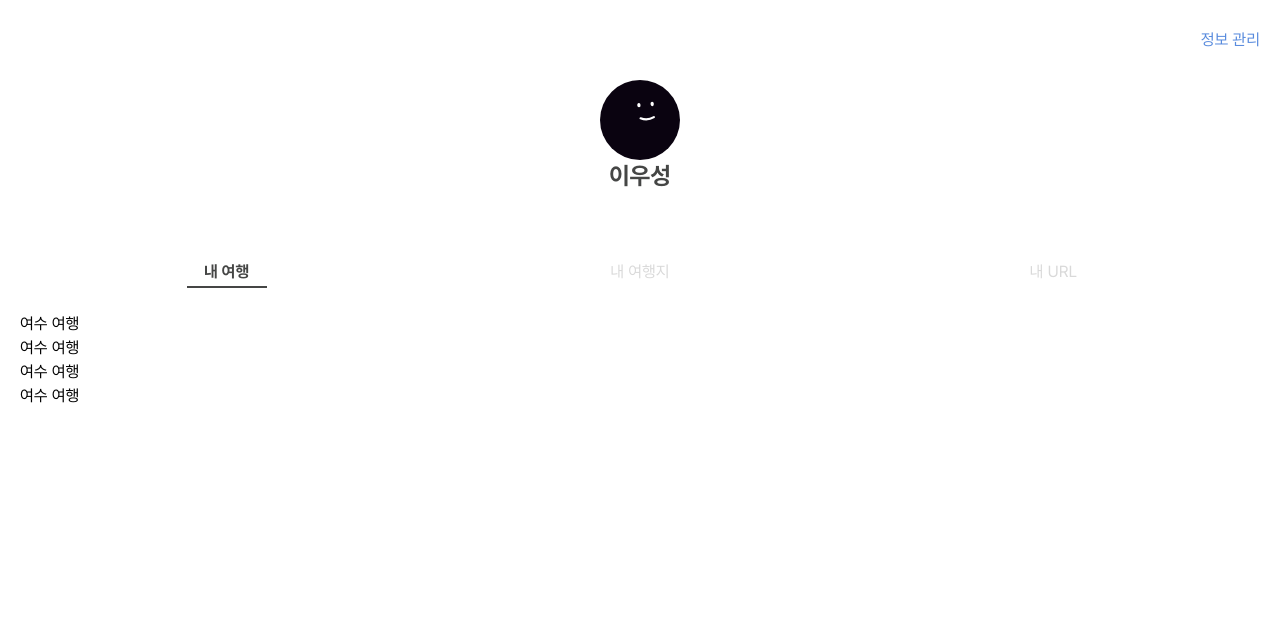
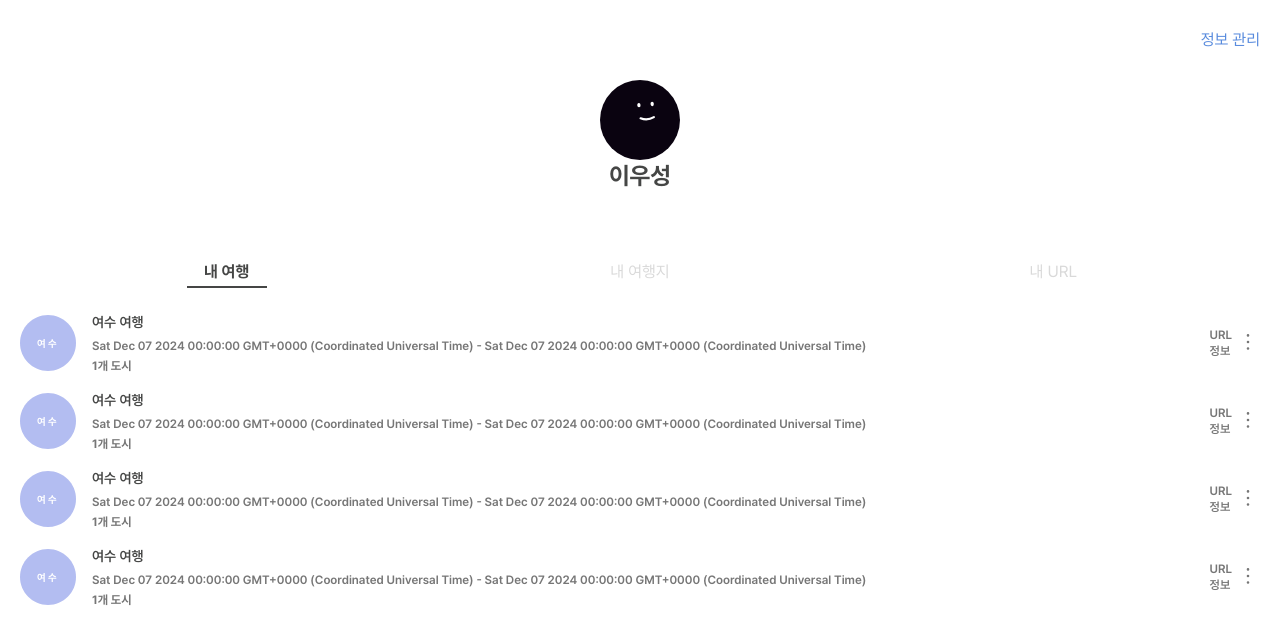
Before and after one commit to fastravel-v2/Frontend, a React (Vite) app in the folder frontend/: page /mypage/travel in a window 1280 px wide. Shown: the top 644 px of the page. Built offline with nearby package versions, Linux system fonts and the light colour scheme; no server answers.

Commit message:
Feat #19: MyTravelItem UI 작성

```diff
--- a/frontend/src/pages/MyPage/api.ts
+++ b/frontend/src/pages/MyPage/api.ts
@@ -1,5 +1,5 @@
 // import { tokenInstance } from 'src/utility/apis/axios'
-import { MyTravelItem } from './type'
+import { MyTravel } from './type'
 
 const dummyData = {
 	data: [
@@ -38,7 +38,7 @@ const dummyData = {
 	],
 }
 
-export const getMyTravel = async (): Promise<MyTravelItem[]> => {
+export const getMyTravel = async (): Promise<MyTravel[]> => {
 	// :: after api is ready
 	// const myTravelRes = await tokenInstance.post('user/travel')
 	// return myTravelRes.data
--- a/frontend/src/pages/MyPage/components/MyPageContent/MyTravel/MyTravelInfo.tsx
+++ b/frontend/src/pages/MyPage/components/MyPageContent/MyTravel/MyTravelInfo.tsx
@@ -1,15 +1,20 @@
 import { useMyTravelListQuery } from 'src/pages/MyPage/query'
+import MyTravelItem from './MyTravelItem'
 
 const MyTravelInfo = () => {
 	const { data: travelList, isLoading } = useMyTravelListQuery()
 
 	return (
-		<ul className="">
+		<ul className="flex flex-col gap-4">
 			{isLoading ? (
 				<>Loading...</>
 			) : (
-				travelList?.map((travel, index) => {
-					return <li key={`travel-${index}`}>{travel.travelName}</li>
+				travelList?.map((travelInfo, index) => {
+					return (
+						<li key={`travel-${index}`} className="flex items-center ">
+							<MyTravelItem travelInfo={travelInfo} />
+						</li>
+					)
 				})
 			)}
 		</ul>
--- a/frontend/src/pages/MyPage/components/MyPageContent/MyTravel/MyTravelItem.tsx
+++ b/frontend/src/pages/MyPage/components/MyPageContent/MyTravel/MyTravelItem.tsx
@@ -1,5 +1,26 @@
-const MyTravelItem = () => {
-	return <></>
+import { MyTravel } from 'src/pages/MyPage/type'
+import MyTravelItemInfo from './MyTravelItemInfo'
+import { Link } from 'react-router-dom'
+import MyTravelMoreBtn from './MyTravelMoreBtn'
+
+interface IMyTravelItemProps {
+	travelInfo: MyTravel
+}
+
+const MyTravelItem = ({ travelInfo }: IMyTravelItemProps) => {
+	return (
+		<>
+			<MyTravelItemInfo travelInfo={travelInfo} />
+			<Link
+				to={`/urls/${travelInfo.travelId}`}
+				className="mr-1 text-xs font-semibold text-darkGray1"
+			>
+				<span className="block">URL</span>
+				<span className="block">정보</span>
+			</Link>
+			<MyTravelMoreBtn />
+		</>
+	)
 }
 
 export default MyTravelItem
--- /dev/null
+++ b/frontend/src/pages/MyPage/components/MyPageContent/MyTravel/MyTravelItemInfo.tsx
@@ -0,0 +1,24 @@
+import { Link } from 'react-router-dom'
+import { MyTravel } from 'src/pages/MyPage/type'
+
+interface IMyTravelItemInfoProps {
+	travelInfo: MyTravel
+}
+const MyTravelItemInfo = ({ travelInfo }: IMyTravelItemInfoProps) => {
+	return (
+		<Link to={`/${travelInfo.travelId}`} className="flex grow">
+			<img src={travelInfo.travelImage} alt="여행지 이미지" className="mr-4" />
+			<div className="flex flex-col">
+				<h3 className="text-sm font-semibold text-black mb-[6px]">
+					{travelInfo.travelName}
+				</h3>
+				<p className="mb-1 text-xs font-semibold text-darkGray1">{`${travelInfo.startDate} - ${travelInfo.endDate}`}</p>
+				<p className="text-xs text-darkGray1">
+					<span className="font-bold">{travelInfo.numOfCity}개 도시</span>
+				</p>
+			</div>
+		</Link>
+	)
+}
+
+export default MyTravelItemInfo
--- /dev/null
+++ b/frontend/src/pages/MyPage/components/MyPageContent/MyTravel/MyTravelMoreBtn.tsx
@@ -0,0 +1,69 @@
+import { Menu, Transition } from '@headlessui/react'
+import { AiOutlineMore } from 'react-icons/ai'
+import { useParams } from 'react-router'
+import { useRouter } from 'src/hooks/useRouter'
+
+interface MyTravelMoreBtnProps {
+	// Define your props here
+}
+
+const MyTravelMoreBtn: React.FC<MyTravelMoreBtnProps> = () => {
+	const { routeTo } = useRouter()
+	const { travelId } = useParams()
+
+	const handleClickModifyButton = () => {
+		routeTo(`/travel/modify/${travelId}`)
+	}
+
+	const handleClickDeleteButton = async () => {
+		if (!travelId) {
+			return
+		}
+
+		// const deleteRes = await deleteMyTravel(travelId)
+		// if (deleteRes === 'success') {
+		// 	routeTo('/mypage')
+		// }
+	}
+
+	return (
+		<div>
+			<Menu as="div" className="relative leading-none">
+				<Menu.Button>
+					<AiOutlineMore color="#767676" size={24} />
+				</Menu.Button>
+				<Transition
+					enter="transition duration-100 ease-out"
+					enterFrom="transform scale-95 opacity-0"
+					enterTo="transform scale-100 opacity-100"
+					leave="transition duration-75 ease-out"
+					leaveFrom="transform scale-100 opacity-100"
+					leaveTo="transform scale-95 opacity-0"
+				>
+					<Menu.Items
+						as="ul"
+						className="absolute z-10 flex flex-col items-center mt-2 origin-top-right bg-white divide-gray-100 rounded-sm shadow-lg translate-x-1/4 right-1/2 ring-1 ring-black ring-opacity-5 focus:outline-none"
+					>
+						<Menu.Item as="li">
+							<button
+								onClick={handleClickModifyButton}
+								className="p-3 text-base text-center w-14 text-point1"
+							>
+								수정
+							</button>
+						</Menu.Item>
+						<Menu.Item as="li">
+							<button
+								onClick={handleClickDeleteButton}
+								className="p-3 text-base text-center w-14 text-point1"
+							>
+								삭제
+							</button>
+						</Menu.Item>
+					</Menu.Items>
+				</Transition>
+			</Menu>
+		</div>
+	)
+}
+export default MyTravelMoreBtn
--- a/frontend/src/pages/MyPage/components/MyPageContent/MyTravel/TravelInfo.tsx
+++ /dev/null
@@ -1,7 +0,0 @@
-import { Link } from 'react-router-dom'
-
-const TravelInfo = () => {
-	return <Link to="/"></Link>
-}
-
-export default TravelInfo
--- a/frontend/src/pages/MyPage/type.d.ts
+++ b/frontend/src/pages/MyPage/type.d.ts
@@ -3,7 +3,7 @@ export interface ContentTypeInfo {
 	path: string
 }
 
-export interface MyTravelItem {
+export interface MyTravel {
 	travelId: number // 여행 상세 일정이나 url 상세 정보로 들억가기 위한 정보
 	travelImage: string
 	travelName: string
```
